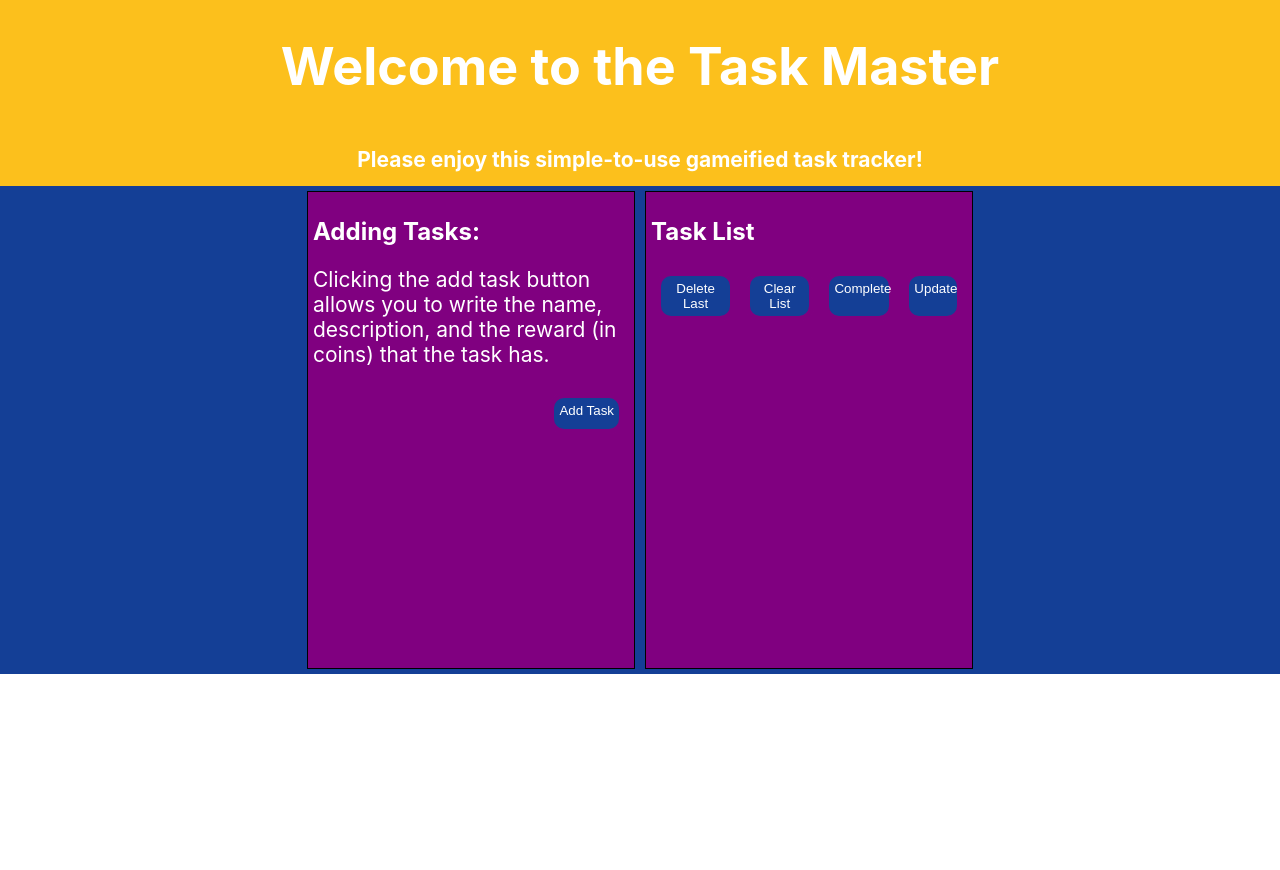
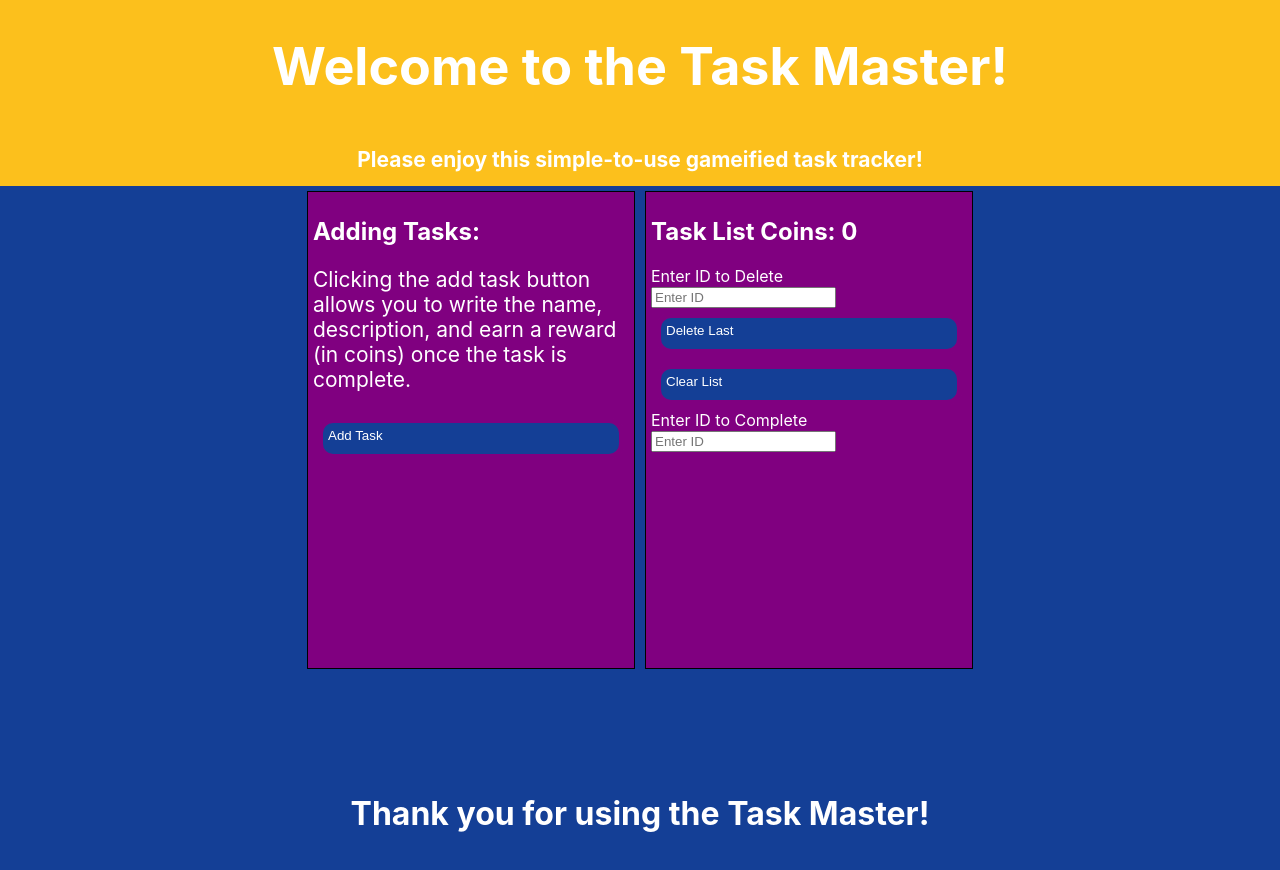
Before and after one commit to jfgordon1/hackathon-2025, a React (Create React App) app: page / in a window 1280 px wide. Shown: the top 870 px of the page. Before the commit the page ends 800 px from the top, so only its background shows below. Built offline with nearby package versions, Linux system fonts and the light colour scheme.

Commit message:
Almost done. Probs in a place to present but i dont like it rn

```diff
--- a/src/App.css
+++ b/src/App.css
@@ -1,5 +1,7 @@
 .App{
   background-color: #143f96;
+  height: inherit;
+  width: inherit;
 }
 
 .App-header {
@@ -11,6 +13,17 @@
   justify-content: center;
   font-size: calc(10px + 2vmin);
   color: white;
+}
+
+.App-footer {
+  height: 35vh;
+  text-align: center;
+  display: flex;
+  flex-direction: column;
+  align-items: center;
+  justify-content: center;
+  color: white;
+
 }
 
 .Row {
@@ -71,9 +84,9 @@
 
 .buttonPOS {
   display: flex;
-  flex-direction: row-reverse;
+  flex-direction: column-reverse;
   justify-content: right;
-  align-items: bottom;
+  align-items: right;
 }
 
 
--- a/src/App.tsx
+++ b/src/App.tsx
@@ -1,25 +1,59 @@
 import React, { useState } from 'react';
 import { Button, Container, Row, Col, Form } from "react-bootstrap";
 import './App.css';
+import './interfaces/task.ts'
+import { } from './interfaces/task';
 import Popup from 'reactjs-popup';
 import 'reactjs-popup/dist/index.css';
-import './interfaces/task.ts'
 
 function App() {
   const [task, setTask] = useState("");
   const [isOpen, setIsOpen] = useState(false);
   const [taskList, setTaskList] = useState<any>([]);
   const [description, setDescription] = useState("");
+  const [id, setId] = useState(0);
+  const [idList, setIdList] = useState<number[]>([]);
   const [coins, setCoins] = useState(0);
 
 
   const handleClose = () => {
     setIsOpen(false);
   }
+
+  const handleComplete = (targetId: number) => {
+    if (idList.includes(targetId)) {
+      setCoins(coins + 10);
+      taskList.filter(
+        (val: any): boolean => val.id !== id,
+      );
+      idList.filter((val: any): boolean => targetId !== id,
+    )
+    setId(id - 1);
+  }
+
+    else{
+      alert("ID not found");
+    }
+  }
+
+  const handleDelete = (targetId: number) => {
+    if (idList.includes(targetId)) {
+      taskList.filter(
+        (val: any): boolean => val.id !== id,
+      );
+      idList.filter((val: any): boolean => targetId !== id,
+    )
+    setId(id - 1);
+    }
+    else{
+      alert("ID not found");
+    }
+  }
+
   return (
     <div className="App">
       <div className="App-header">
-        <h1> Welcome to the Task Master</h1>
+        <h1> Welcome to the Task Master!</h1>
         <h1 className="header2"> Please enjoy this simple-to-use gameified task tracker!</h1>
       </div>
       <Container>
@@ -28,7 +62,7 @@ function App() {
             <div>
               <h2 className = "Column-Header">Adding Tasks:</h2>
               <p className="addTask">
-                Clicking the add task button allows you to write the name, description, and the reward (in coins) that the task has.
+                Clicking the add task button allows you to write the name, description, and earn a reward (in coins) once the task is complete.
               </p>
             </div>
             <div className="buttonPOS">
@@ -43,7 +77,7 @@ function App() {
                           type="text"
                           placeholder="Enter Task"
                           value={task}
-                          onChange={(e) => setTask(e.target.value)}
+                          onChange={(e) => setTask( e.target.value )}
                         />
                         </Form.Group>
                         <Form.Group controlId="formDescription">
@@ -55,18 +89,13 @@ function App() {
                           onChange={(e) => setDescription(e.target.value)}
                         />
                         </Form.Group>
-                        <Form.Group controlId="formCoins">
-                        <Form.Label>Coins</Form.Label>
-                        <Form.Control
-                          type="text"
-                          placeholder="Enter reward (in coins)"
-                          value={coins}
-                          onChange={(e) => setCoins(Number(e.target.value))}
-                        />
-                        </Form.Group>
                         <Button className="buttonPOS" onClick={() => {
                         setTaskList([...taskList, task]);
+                        console.log(taskList);
+                        setIdList([...idList, id]);
+                        console.log(idList);
                         handleClose();
+                        setId(id + 1);
                         }}>
                         Submit
                         </Button>
@@ -78,30 +107,56 @@ function App() {
           </Col>
           <Col className="Column">
             <div>
-              <h2 className = "Column-Header">Task List</h2>
+              <h2 className = "Column-Header">Task List                 Coins: {coins}</h2>
               <ul>
-                {taskList.map((val: any) => {
+                {taskList.map((task: any, index: number) => {
                   return (
-                    <li>{val}</li>
+                    <li> {idList[index]}: {task} </li>
                   );
                 })}
               </ul>
             </div>
             <div className="buttonPOS">
-              <Button className='task-button'> Update</Button>
-              <Button className='task-button'> Complete</Button>
+              <Form>
+                <Form.Group controlId='idNumber'>
+                  <Form.Label>Enter ID to Complete</Form.Label>
+                  <Form.Control
+                    type="number"
+                    placeholder="Enter ID"
+                    onChange={(e) => (handleComplete(parseInt(e.target.value)))}
+                  />
+                </Form.Group>
+              </Form>
               <Button className='task-button' onClick={() =>  {
                 setTaskList([]);
+                setIdList([]);
+                setId(0);
               }}> Clear List</Button>
               <Button className='task-button' onClick={() => {
                 taskList.pop();
                 setTaskList([...taskList]);
+                idList.slice(0, -1);
+                setIdList([...idList]);
               }}> Delete Last</Button>
+              <Form>
+                <Form.Group controlId='idNumber'>
+                  <Form.Label>Enter ID to Delete</Form.Label>
+                  <Form.Control
+                    type="number"
+                    placeholder="Enter ID"
+                    onChange={(e) => (handleDelete(parseInt(e.target.value)))}
+                  />
+                </Form.Group>
+              </Form>
             </div>
           </Col>
         </Row>
       </Container>
+      <div className="App-footer">
+        <h1> Thank you for using the Task Master!</h1>
+      </div>
     </div>
+
   );
 }
 
--- a/src/interfaces/task.ts
+++ b/src/interfaces/task.ts
@@ -1,5 +1,25 @@
 export interface Task {
     name: string;
     description: string;
-    coinAmt: number;
+    id: number;
 }
+
+export function makeBlankTask(): Task {
+    return {
+        name: "",
+        description: "",
+        id: 0,
+    }
+}
+
+export function setTaskName(task: Task, name: string) {
+    return {...task, name : name};
+}
+
+export function setTaskDescription(task: Task, description: string) {
+    return {...task, description : description};
+}
+
+export function setTaskId(task: Task, id: number) {
+    return {...task, id : id};
+}
```
Also changed, not shown: src/assets/meadow.jpg (added).
